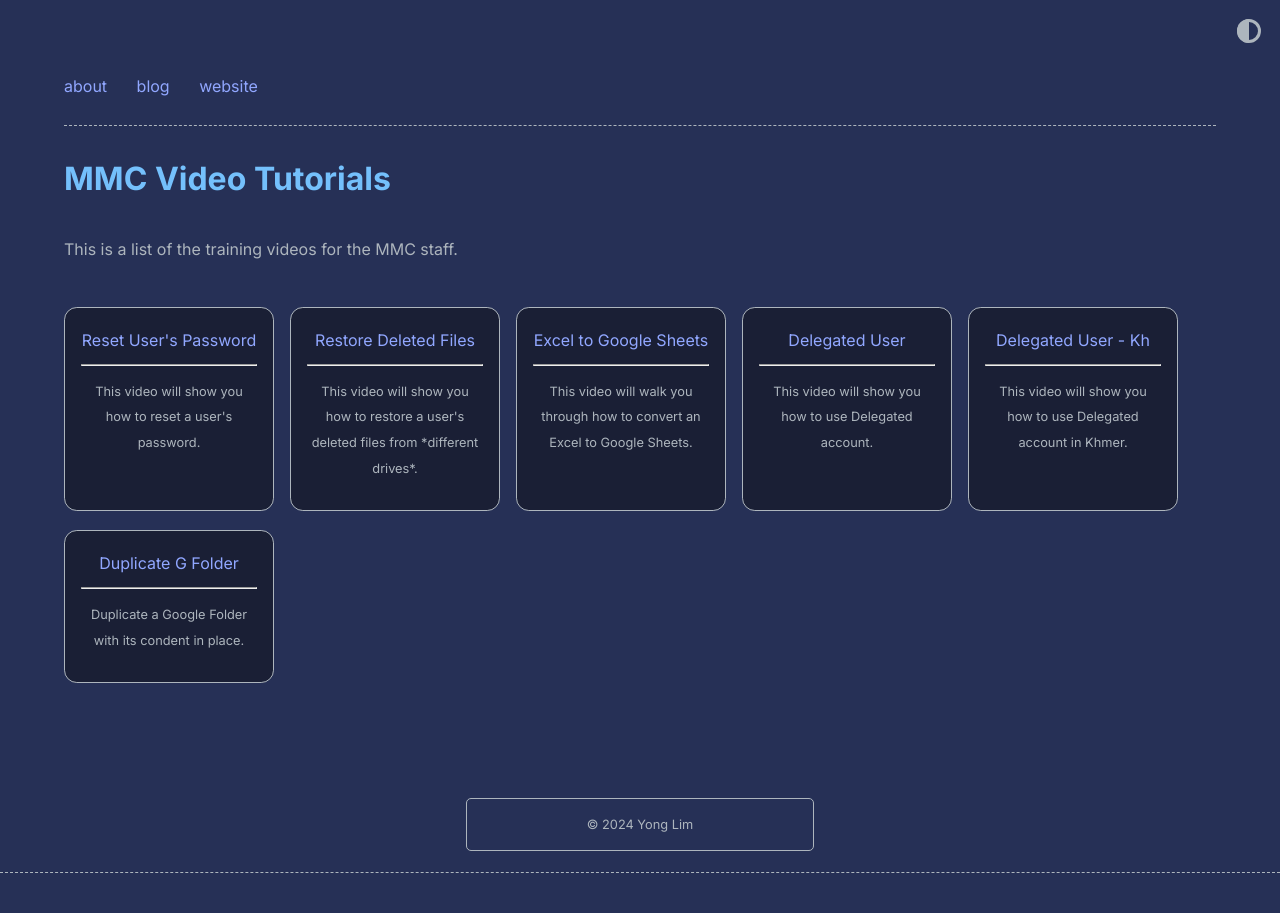
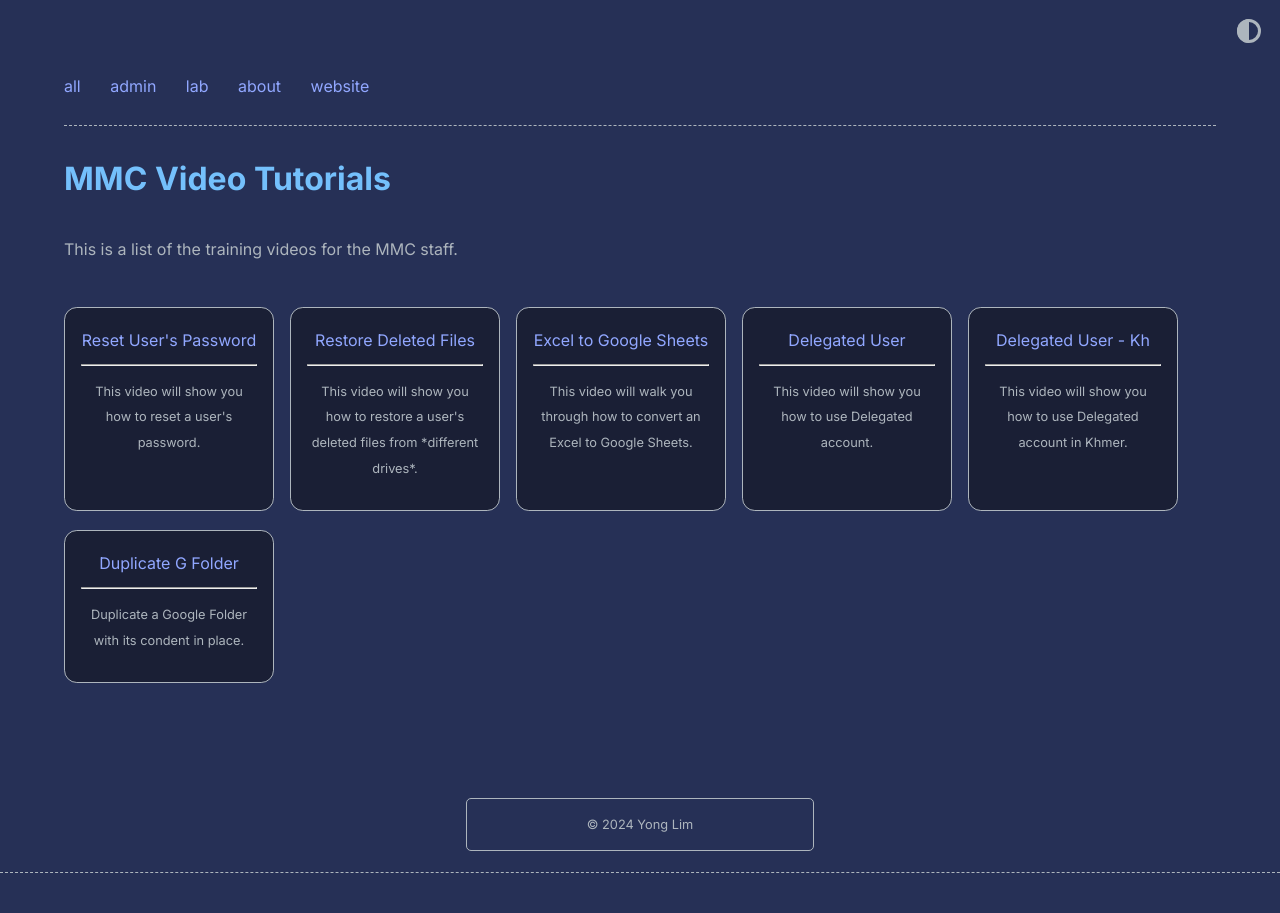
Before and after one commit to yong-lim/mmc-staff, a Jekyll site: the page built from index.md, in a window 1280 px wide. Built offline with Jekyll 4.4.1, drawn with Linux system fonts in a browser that asks for light colours.

```diff
--- a/_data/home.yml
+++ b/_data/home.yml
@@ -1,8 +1,12 @@
 navbar_entries:
+  - title: all
+    url: /
+  - title: admin
+    url: admin
+  - title: lab
+    url: lab
   - title: about
     url: about
-  - title: blog
-    url: blog
   - title: website
     url: https://www.mercymedcambodia.org
 
```
